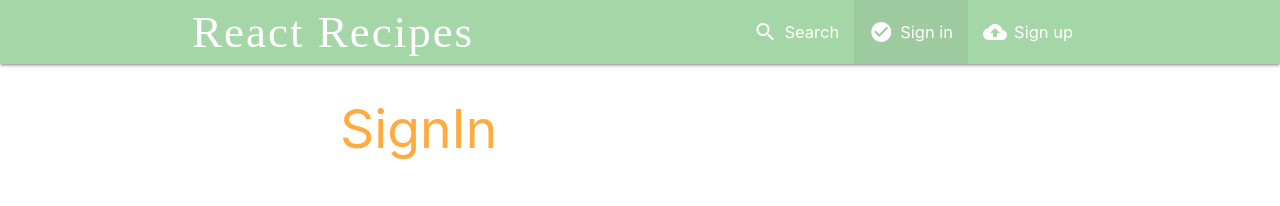
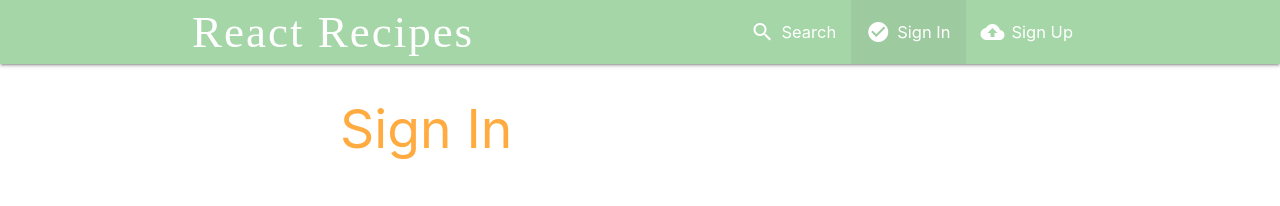
Before and after one commit to ndstephens/react-recipes, a React (Create React App) app in the folder client/: page /signin in a window 1280 px wide. Shown: the top 206 px of the page. Built offline with nearby package versions, Linux system fonts and the light colour scheme; no server answers; a web font is replaced by a local one; what react-pose would draw is missing.

Commit message:
fix typos

```diff
--- a/client/src/components/Auth/SignIn.js
+++ b/client/src/components/Auth/SignIn.js
@@ -32,7 +32,7 @@ class SignIn extends Component {
 
     return (
       <div className="Search">
-        <h2 className="orange-text text-accent-2">SignIn</h2>
+        <h2 className="orange-text text-accent-2">Sign In</h2>
 
         <Mutation mutation={SIGNIN_USER} variables={{ username, password }}>
           {(signInUser, { loading, error, data }) => {
--- a/client/src/components/Navbar.js
+++ b/client/src/components/Navbar.js
@@ -106,12 +106,12 @@ const NavbarUnAuth = ({ closeNav }) => (
     </li>
     <li onClick={closeNav}>
       <NavLink to="/signin" className="nav-link">
-        <i className="material-icons">check_circle</i>Sign in
+        <i className="material-icons">check_circle</i>Sign In
       </NavLink>
     </li>
     <li onClick={closeNav}>
       <NavLink to="/signup" className="nav-link">
-        <i className="material-icons">cloud_upload</i>Sign up
+        <i className="material-icons">cloud_upload</i>Sign Up
       </NavLink>
     </li>
   </>
```
